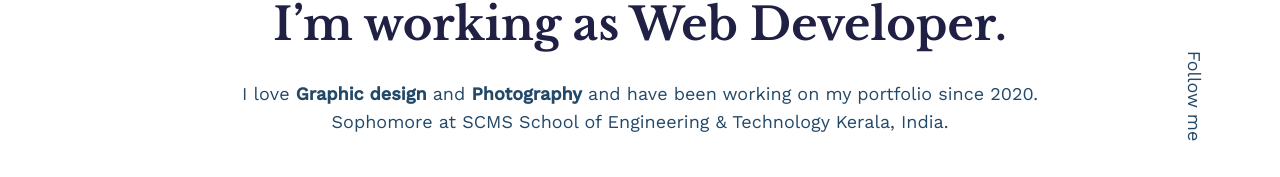
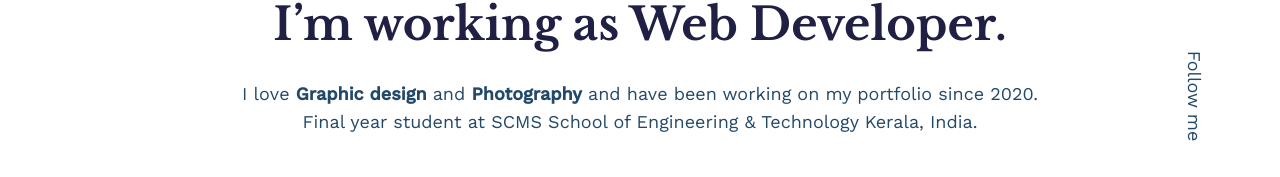
Before and after one commit to Chackoseb/portfolio, a plain HTML site: page index.html in a window 1280 px wide. Shown: the part 265-442 px from the top of the page. Drawn offline with nearby package versions, Linux system fonts and the light colour scheme.

Commit message:
Update degree

```diff
--- a/index.html
+++ b/index.html
@@ -143,7 +143,7 @@ Author URL: http://w3layouts.com
                 <span class="text">About Me</span>
                 <h1 class="mb-4 title">Hello, <span class="type-js"><span class="text-js">I’m Chackochan Sebastian</span></span><br>
                     I’m working as Web Developer.</h1>
-                <p class="mx-lg-5">I love <strong>Graphic design</strong> and <strong>Photography</strong> and have been working on my portfolio since 2020.<br> Sophomore at SCMS School of Engineering & Technology
+                <p class="mx-lg-5">I love <strong>Graphic design</strong> and <strong>Photography</strong> and have been working on my portfolio since 2020.<br> Final year student at SCMS School of Engineering & Technology
                   Kerala, India.
 
                 </p>
```
